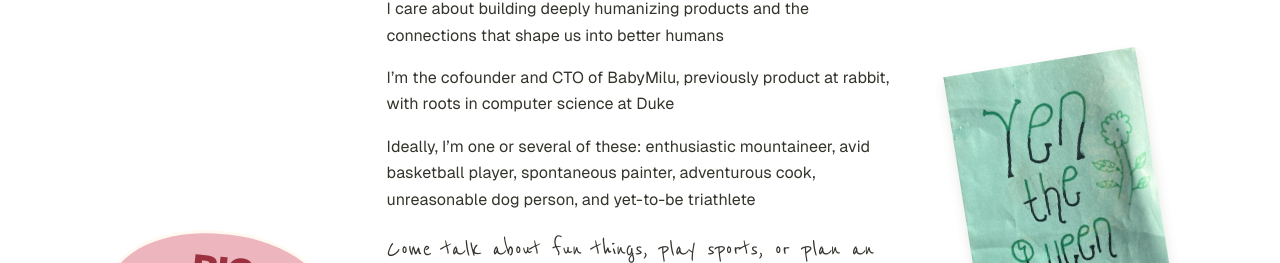
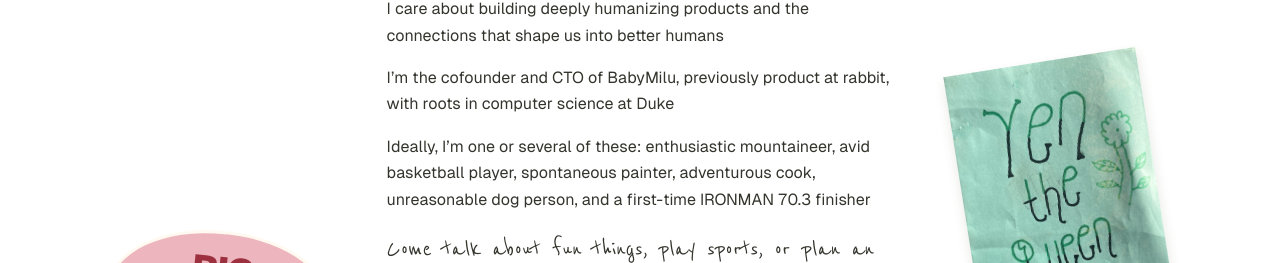
Before and after one commit to WudingRoad1145/WudingRoad1145.github.io, a Next.js app in the folder my-app/: page / in a window 1280 px wide. Shown: the part 1237-1500 px from the top of the page. Built offline with nearby package versions, Linux system fonts and the light colour scheme.

Commit message:
Update triathlon milestone to first IRONMAN 70.3 finish

```diff
--- a/my-app/src/app/about/page.tsx
+++ b/my-app/src/app/about/page.tsx
@@ -43,7 +43,7 @@ export default function AboutPage() {
           <p>
             Ideally, I’m one or several of the following: an enthusiastic
             mountaineer, avid basketball player, spontaneous painter,
-            adventurous cook, unreasonable dog person, and yet-to-be triathlete
+            adventurous cook, unreasonable dog person, and a first-time IRONMAN 70.3 finisher
           </p>
           <p>
             If you want to talk about fun things, play sports, or plan an
--- a/my-app/src/components/PersonalDesk.tsx
+++ b/my-app/src/components/PersonalDesk.tsx
@@ -29,7 +29,7 @@ export default function PersonalDesk() {
         <p>
           Ideally, I’m one or several of these: enthusiastic mountaineer, avid
           basketball player, spontaneous painter, adventurous cook, unreasonable
-          dog person, and yet-to-be triathlete
+          dog person, and a first-time IRONMAN 70.3 finisher
         </p>
         <p className="desk-invitation">
           Come talk about fun things, play sports, or plan an adventure with me
```
